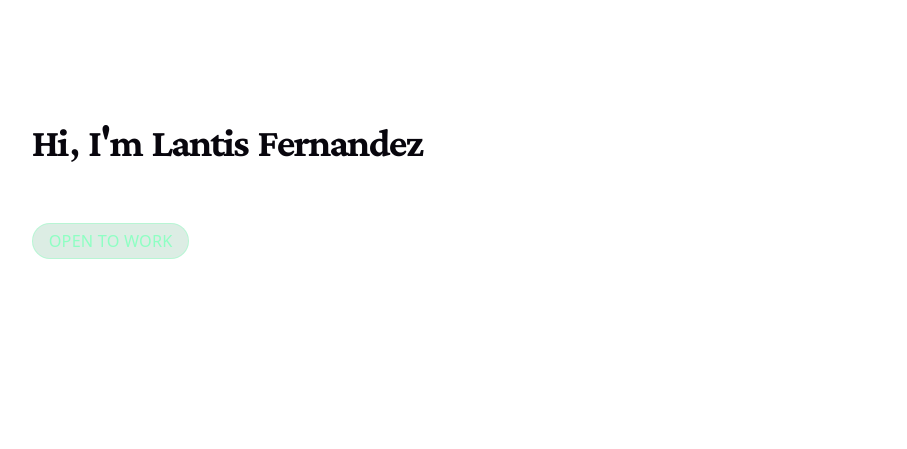
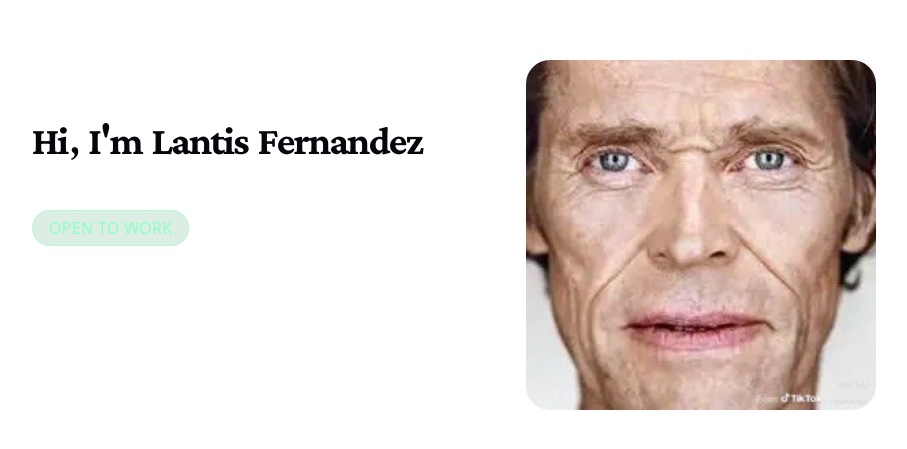
Before and after one commit to lanseudesu/lanxe-portfolio, a React (Vite) app: page / in a window 1280 px wide. Shown: the part 165-614 px from the top of the page, without its empty margins (186-1093 px from the left). Built offline with nearby package versions, Linux system fonts and the light colour scheme; a web font is replaced by a local one.

Commit message:
fix buttons, add img, add cv

```diff
--- a/src/App.css
+++ b/src/App.css
@@ -1,12 +1,6 @@
 .wrapper {
     width: min(75%, 1200px);
     margin: 0 auto;
-}
-
-.grid {
-    display: grid;
-    grid-template-columns: repeat(12, 1fr);
-    gap: 15px;
 }
 
 .hero {
@@ -15,9 +9,23 @@
     align-items: center;
 }
 
+.hero-layout {
+    display: flex;
+    align-items: center;
+    justify-content: space-between;
+    gap: 4rem;
+
+    width: 100%;
+}
+
+.hero-content {
+    flex: 1;
+
+    display: flex;
+    flex-direction: column;
+}
+
 .hero-title {
-    grid-column: 1 / 7;
-
     font-size: 35px;
     font-weight: 400;
     line-height: 1.1;
@@ -26,17 +34,15 @@
 }
 
 .hero-subtitle {
-    grid-column: 1 / 7;
-
     font-size: 16.25px;
     font-weight: 500;
     color: #fff;
     line-height: 1.6;
+
+    margin-bottom: 20px;
 }
 
 .hero-status {
-    grid-column: 1 / 5;
-
     width: fit-content;
     padding: 4px 16px;
 
@@ -50,13 +56,12 @@
     font-size: 16.25px;
     font-weight: 500;
 
-    margin-bottom: 20px;
+    margin-bottom: 50px;
 }
 
 .button-group {
-    grid-column: 1 / 8;
     display: flex;
-    gap: 12px;
+    gap: 15px;
 }
 
 .resume-button {
@@ -78,27 +83,21 @@
 }
 
 .resume-button.icon-only {
-    width: 40px;
-    height: 40px;
-    padding: 0;
-
+    padding: 10px 17px;
     justify-content: center;
     gap: 0;
 }
 
 .hero-image {
-    grid-column: 8 / 12;
-    grid-row: 1 / span 3;
-
+    flex-shrink: 0;
     display: flex;
     justify-content: center;
-    align-items: center;
 }
 
 .hero-image img {
     width: 100%;
     max-width: 400px;
-    height: auto;
+    height: 350px;
 
     border-radius: 24px;
     object-fit: cover;
--- a/src/components/Hero.jsx
+++ b/src/components/Hero.jsx
@@ -4,17 +4,18 @@ import { FiDownload, FiMail, FiLinkedin, FiGithub } from "react-icons/fi";
 
 const buttons = [
   { label: "Resume", icon: <FiDownload />, link: "/resume.pdf", showLabel: true },
-  { icon: <FiMail />, link: "mailto:you@email.com", showLabel: false },
-  { icon: <FiLinkedin />, link: "https://linkedin.com", showLabel: false },
-  { icon: <FiGithub />, link: "https://github.com", showLabel: false },
+  { icon: <FiMail />, link: "mailto:lantisfernandez29@gmail.com", showLabel: false },
+  { icon: <FiLinkedin />, link: "https://www.linkedin.com/in/lantisfernandez/", showLabel: false },
+  { icon: <FiGithub />, link: "https://github.com/lanseudesu", showLabel: false },
 ];
 
 
 function Hero() {
   return (
     <section className="wrapper hero">
-      <div className="grid">
+      <div className="hero-layout">
 
+        <div className="hero-content">
           <h1 className="hero-title">
             Hi, I'm Lantis Fernandez
           </h1>
@@ -37,9 +38,16 @@ function Hero() {
                 rel="noreferrer"
               >
                 {btn.icon}
-              {btn.showLabel && <span className="resume-text">{btn.label}</span>}
+                {btn.showLabel && (
+                  <span className="resume-text">{btn.label}</span>
+                )}
               </a>
             ))}
+          </div>
+        </div>
+
+        <div className="hero-image">
+          <img src={profilePic} alt="Lantis Fernandez" />
         </div>
 
       </div>
```
Also changed, not shown: 1 other file (tests, documents, lock files or other folders). Lines whose indentation alone changed are shown as unchanged.
